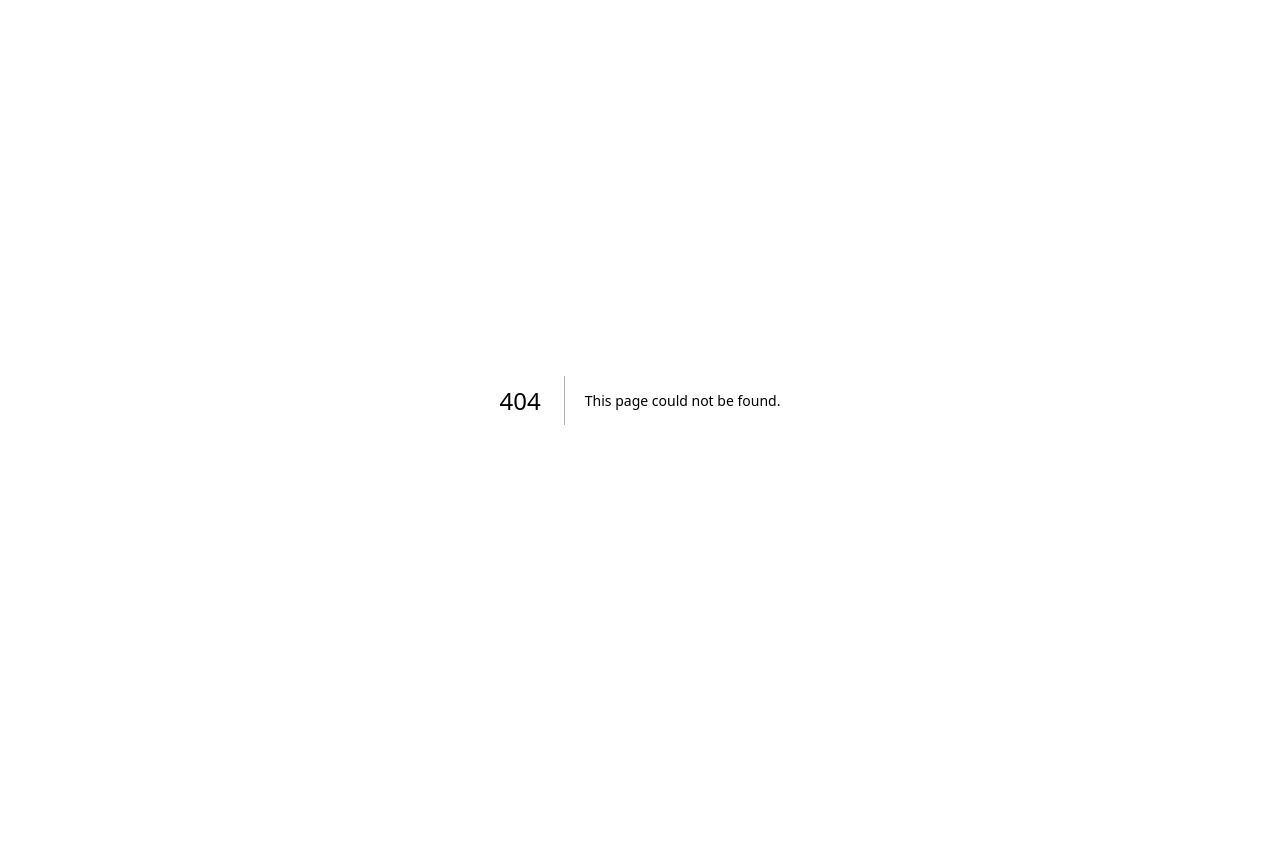
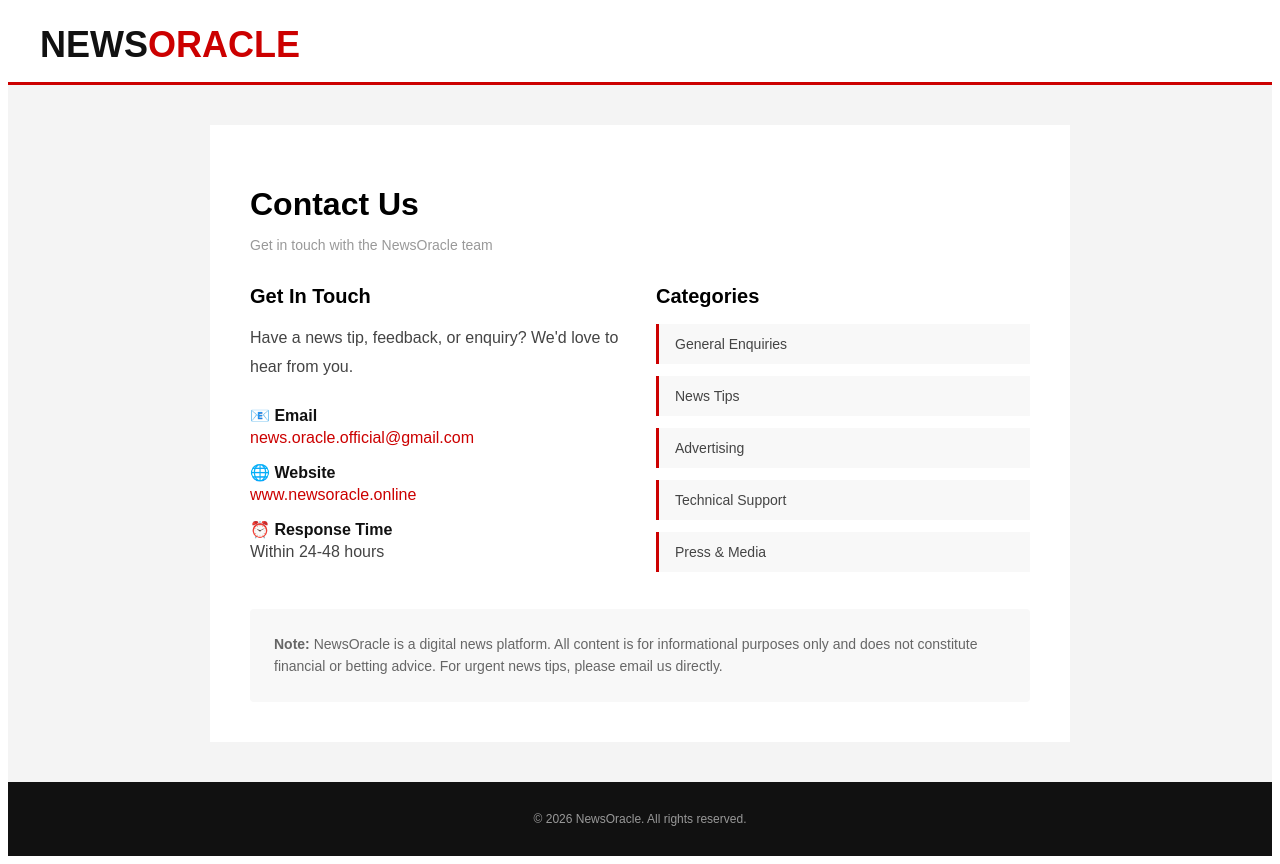
Before and after one commit to richmanempire001-cyber/newsoracle, a Next.js app: page /contact in a window 1280 px wide. Before the commit this address had no page. Before the commit the page ends 800 px from the top, so only its background shows below. Built offline with nearby package versions, Linux system fonts and the light colour scheme.

Commit message:
Create contact.js

```diff
--- /dev/null
+++ b/pages/contact.js
@@ -0,0 +1,77 @@
+import Head from "next/head";
+import Link from "next/link";
+
+export default function Contact() {
+  return (
+    <>
+      <Head>
+        <title>Contact Us — NewsOracle</title>
+      </Head>
+      <div style={{ fontFamily: "Arial, sans-serif", background: "#f4f4f4", minHeight: "100vh" }}>
+
+        {/* Header */}
+        <header style={{ background: "#fff", borderBottom: "3px solid #cc0000", padding: "16px 0" }}>
+          <div style={{ maxWidth: "1200px", margin: "0 auto", padding: "0 20px" }}>
+            <Link href="/" style={{ textDecoration: "none" }}>
+              <h1 style={{ fontSize: "36px", fontWeight: "900", margin: 0, color: "#111" }}>
+                NEWS<span style={{ color: "#cc0000" }}>ORACLE</span>
+              </h1>
+            </Link>
+          </div>
+        </header>
+
+        <div style={{ maxWidth: "860px", margin: "40px auto", padding: "0 20px" }}>
+          <div style={{ background: "#fff", padding: "40px" }}>
+            <h1 style={{ fontSize: "32px", fontWeight: "900", marginBottom: "8px" }}>Contact Us</h1>
+            <p style={{ color: "#999", fontSize: "14px", marginBottom: "32px" }}>Get in touch with the NewsOracle team</p>
+
+            <div style={{ display: "grid", gridTemplateColumns: "1fr 1fr", gap: "32px" }}>
+              <div>
+                <h2 style={{ fontSize: "20px", fontWeight: "700", margin: "0 0 16px" }}>Get In Touch</h2>
+                <p style={{ lineHeight: "1.8", color: "#444", marginBottom: "24px" }}>
+                  Have a news tip, feedback, or enquiry? We'd love to hear from you.
+                </p>
+                <div style={{ marginBottom: "16px" }}>
+                  <p style={{ margin: "0 0 4px", fontWeight: "700", color: "#111" }}>📧 Email</p>
+                  <p style={{ margin: 0, color: "#cc0000" }}>news.oracle.official@gmail.com</p>
+                </div>
+                <div style={{ marginBottom: "16px" }}>
+                  <p style={{ margin: "0 0 4px", fontWeight: "700", color: "#111" }}>🌐 Website</p>
+                  <p style={{ margin: 0, color: "#cc0000" }}>www.newsoracle.online</p>
+                </div>
+                <div style={{ marginBottom: "16px" }}>
+                  <p style={{ margin: "0 0 4px", fontWeight: "700", color: "#111" }}>⏰ Response Time</p>
+                  <p style={{ margin: 0, color: "#444" }}>Within 24-48 hours</p>
+                </div>
+              </div>
+
+              <div>
+                <h2 style={{ fontSize: "20px", fontWeight: "700", margin: "0 0 16px" }}>Categories</h2>
+                <div style={{ display: "flex", flexDirection: "column", gap: "12px" }}>
+                  {["General Enquiries", "News Tips", "Advertising", "Technical Support", "Press & Media"].map(cat => (
+                    <div key={cat} style={{ padding: "12px 16px", background: "#f8f8f8", borderLeft: "3px solid #cc0000", fontSize: "14px", color: "#444" }}>
+                      {cat}
+                    </div>
+                  ))}
+                </div>
+              </div>
+            </div>
+
+            <div style={{ marginTop: "32px", padding: "24px", background: "#f8f8f8", borderRadius: "4px" }}>
+              <p style={{ margin: 0, color: "#666", fontSize: "14px", lineHeight: "1.6" }}>
+                <strong>Note:</strong> NewsOracle is a digital news platform. All content is for informational purposes only and does not constitute financial or betting advice. For urgent news tips, please email us directly.
+              </p>
+            </div>
+          </div>
+        </div>
+
+        {/* Footer */}
+        <footer style={{ background: "#111", color: "#999", padding: "30px 20px", marginTop: "40px" }}>
+          <div style={{ maxWidth: "1200px", margin: "0 auto", textAlign: "center" }}>
+            <p style={{ margin: 0, fontSize: "12px" }}>© 2026 NewsOracle. All rights reserved.</p>
+          </div>
+        </footer>
+      </div>
+    </>
+  );
+}
```
